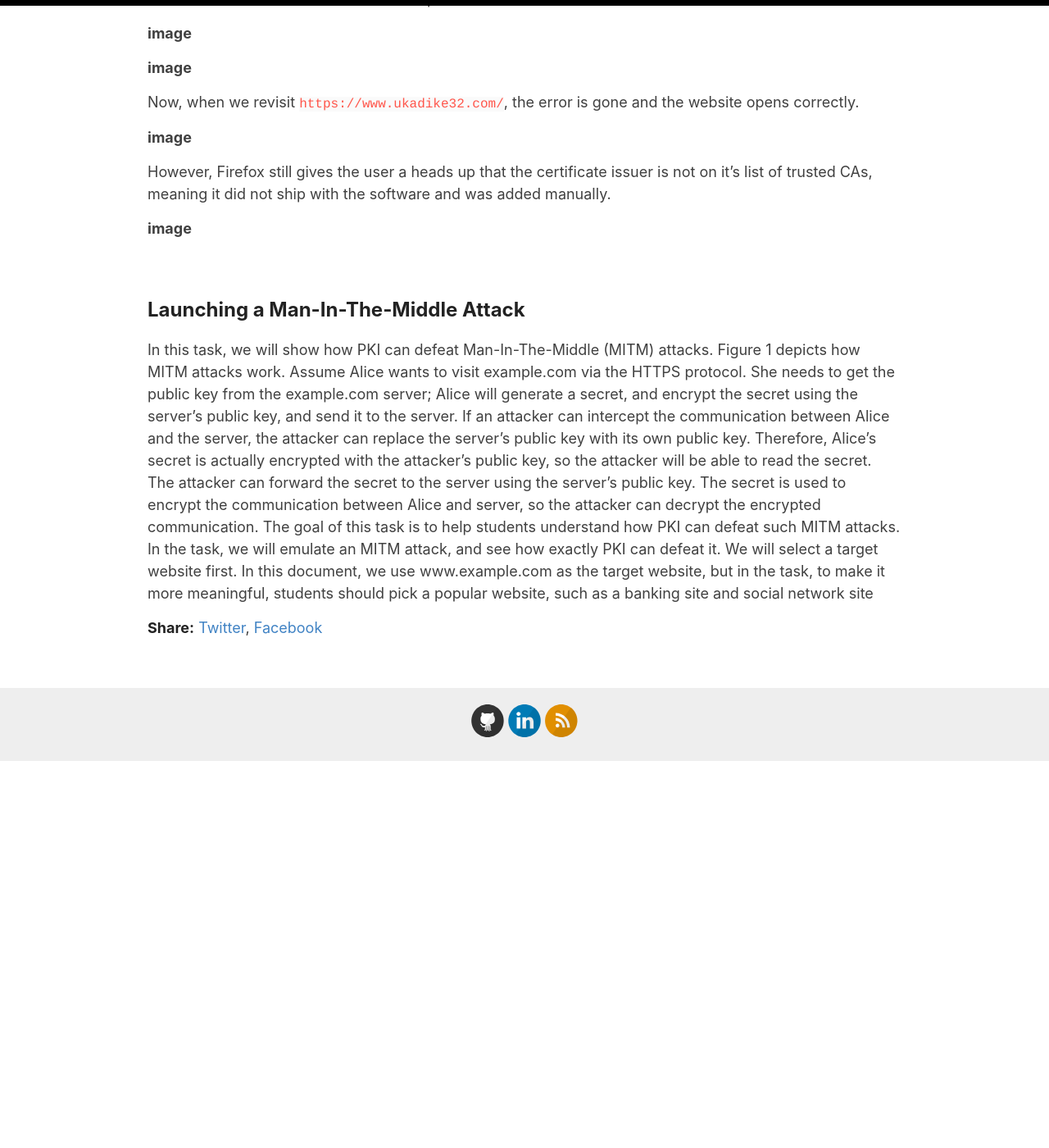
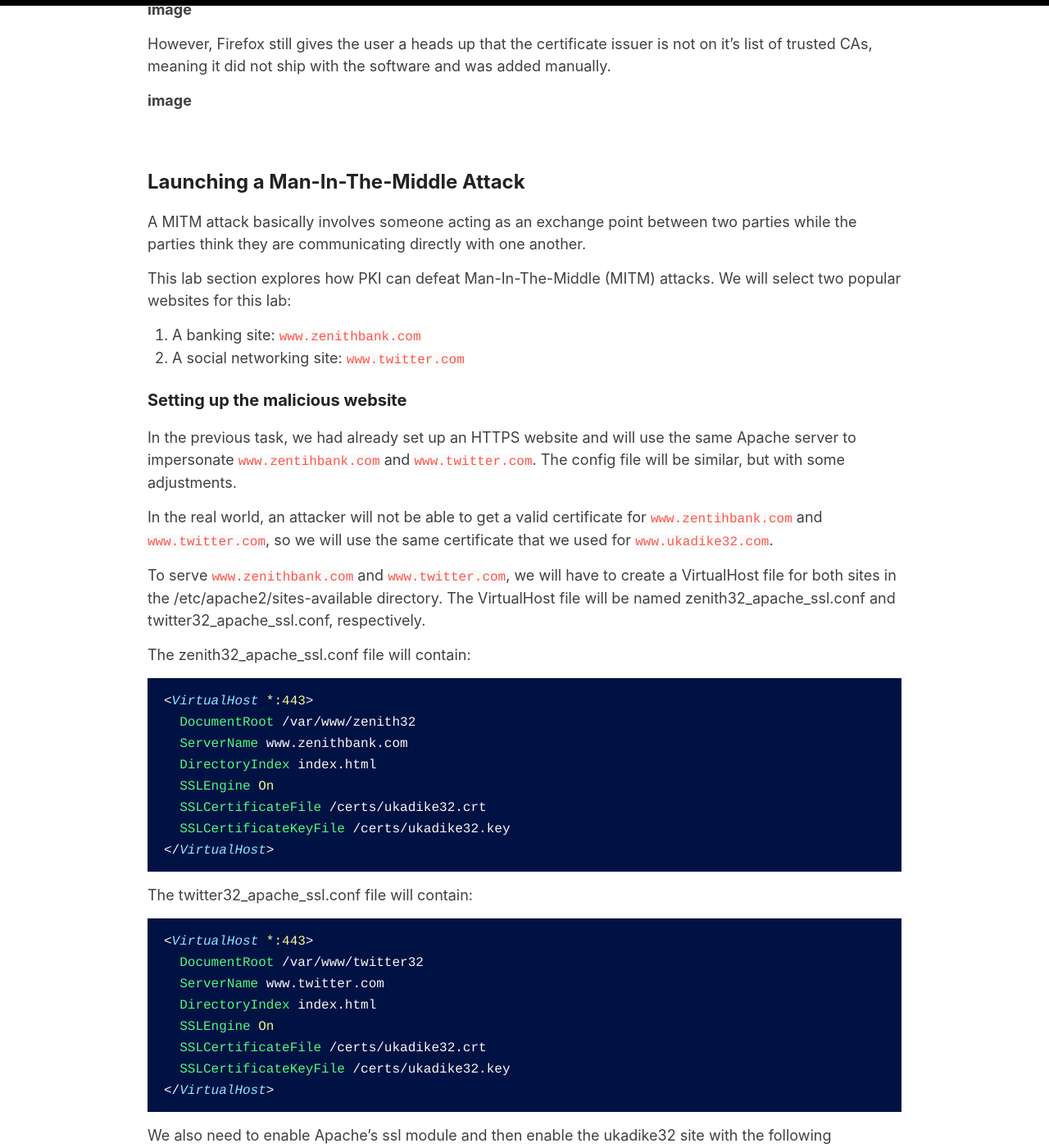
Before and after one commit to iukadike/blog, a Jekyll site: the page built from _posts/2023-09-25-pki.md, in a window 1280 px wide and 1400 px high, scrolled down 6605 px. Shown: the whole window at 82% size. Built offline with Jekyll 4.4.1, drawn with Linux system fonts in a browser that asks for light colours; comment, search, counter and statistics services are not loaded; before the commit the page ends 7533 px from its top, so only the background shows below that; some of the changed text lies outside the part shown.

Commit message:
update content

````diff
--- a/_posts/2023-09-25-pki.md
+++ b/_posts/2023-09-25-pki.md
@@ -208,11 +208,11 @@ openssl x509 -in ukadike32.crt -text -noout
 
 ### Deploying Certificate in an Apache-Based HTTPS Website
 
-This lab section involves exploring how public-key certificates are used by websites to secure web browsing. The HTTPS website will be set up on an Apache server.
+This lab section explores how public-key certificates are used by websites to secure web browsing. The HTTPS website will be set up on an Apache server.
 
 To create an HTTPS website, we have to tell the Apache server where to get the private key and certificates.
 
-An Apache server has at least a VirtualHost file located in the /etc/apache2/sites-available directory. To serve `ukadike32.com`, we will have to create a VirtualHost file for the site. The VirtualHost file will be named ukadike32_apache_ssl.conf and will contain the following entry:
+An Apache server has at least a VirtualHost file located in the /etc/apache2/sites-available directory. To serve `www.ukadike32.com`, we will have to create a VirtualHost file for the site. The VirtualHost file will be named ukadike32_apache_ssl.conf and will contain the following entry:
 
 ```apache
 <VirtualHost *:443>
@@ -224,12 +224,6 @@ An Apache server has at least a VirtualHost file located in the /etc/apache2/sit
   SSLEngine On
   SSLCertificateFile /certs/ukadike32.crt
   SSLCertificateKeyFile /certs/ukadike32.key
-</VirtualHost>
-
-<VirtualHost *:80>
-  DocumentRoot /var/www/ukadike32
-  ServerName www.ukadike32.com
-  DirectoryIndex index_red.html
 </VirtualHost>
 ```
 
@@ -286,15 +280,70 @@ However, Firefox still gives the user a heads up that the certificate issuer is
 
 ###  Launching a Man-In-The-Middle Attack
 
-In this task, we will show how PKI can defeat Man-In-The-Middle (MITM) attacks. Figure 1 depicts how
-MITM attacks work. Assume Alice wants to visit example.com via the HTTPS protocol. She needs to get
-the public key from the example.com server; Alice will generate a secret, and encrypt the secret using the
-server’s public key, and send it to the server. If an attacker can intercept the communication between Alice
-and the server, the attacker can replace the server’s public key with its own public key. Therefore, Alice’s
-secret is actually encrypted with the attacker’s public key, so the attacker will be able to read the secret. The
-attacker can forward the secret to the server using the server’s public key. The secret is used to encrypt the
-communication between Alice and server, so the attacker can decrypt the encrypted communication.
-The goal of this task is to help students understand how PKI can defeat such MITM attacks. In the task,
-we will emulate an MITM attack, and see how exactly PKI can defeat it. We will select a target website
-first. In this document, we use www.example.com as the target website, but in the task, to make it more
-meaningful, students should pick a popular website, such as a banking site and social network site
+A MITM attack basically involves someone acting as an exchange point between two parties while the parties think they are communicating directly with one another.
+
+This lab section explores how PKI can defeat Man-In-The-Middle (MITM) attacks. We will select two popular websites for this lab:
+1. A banking site: `www.zenithbank.com`
+2. A social networking site: `www.twitter.com`
+
+
+#### Setting up the malicious website
+
+In the previous task, we had already set up an HTTPS website and will use the same Apache server to impersonate `www.zentihbank.com` and `www.twitter.com`. The config file will be similar, but with some adjustments.
+
+In the real world, an attacker will not be able to get a valid certificate for `www.zentihbank.com` and `www.twitter.com`, so we will use the same certificate that we used for `www.ukadike32.com`.
+
+To serve `www.zenithbank.com` and `www.twitter.com`, we will have to create a VirtualHost file for both sites in the /etc/apache2/sites-available directory. The VirtualHost file will be named zenith32_apache_ssl.conf and twitter32_apache_ssl.conf, respectively.
+
+The zenith32_apache_ssl.conf file will contain:
+
+```apache
+<VirtualHost *:443>
+  DocumentRoot /var/www/zenith32
+  ServerName www.zenithbank.com
+  DirectoryIndex index.html
+  SSLEngine On
+  SSLCertificateFile /certs/ukadike32.crt
+  SSLCertificateKeyFile /certs/ukadike32.key
+</VirtualHost>
+```
+
+The twitter32_apache_ssl.conf file will contain:
+
+```apache
+<VirtualHost *:443>
+  DocumentRoot /var/www/twitter32
+  ServerName www.twitter.com
+  DirectoryIndex index.html
+  SSLEngine On
+  SSLCertificateFile /certs/ukadike32.crt
+  SSLCertificateKeyFile /certs/ukadike32.key
+</VirtualHost>
+```
+
+We also need to enable Apache’s ssl module and then enable the ukadike32 site with the following commands:
+
+```bash
+a2enmod ssl
+a2ensite zenith32_apache_ssl
+a2ensite twitter32_apache_ssl
+```
+
+Finally, we can restart the Apache server and provide the password to unlock ukadike32 site's private key when prompted.
+
+```bash
+service apache2 restart
+```
+
+The goal is that when a user tries to visit `www.zentihbank.com` or `www.twitter.com` the user will land in our server, which hosts a fake website for `www.zentihbank.com` and `www.twitter.com`. This task will simulate a DNS-attack approach by editing the victim's machine /etc/hosts file to emulate the result of a DNS cache poisoning attack.
+
+The victim's machine /etc/hosts file will contain the following:
+
+```bash
+10.9.0.80  www.zenithbank.com
+10.9.0.80  www.twitter.com
+```
+
+Once everything is set up properly, we can browse the https website. Before we do that, we have to include the site and it's aliases in our host file.
+With everything set up, now visit the target real website, and see what
+your browser would say. Please explain what you have observed.
````
